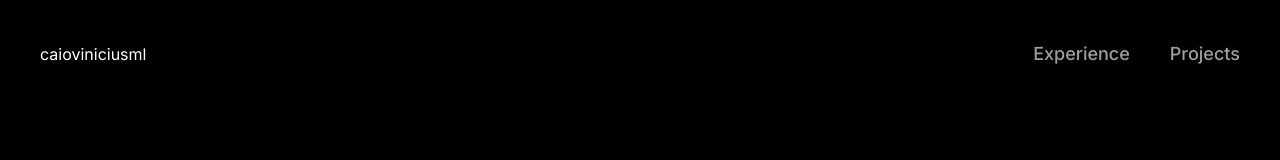
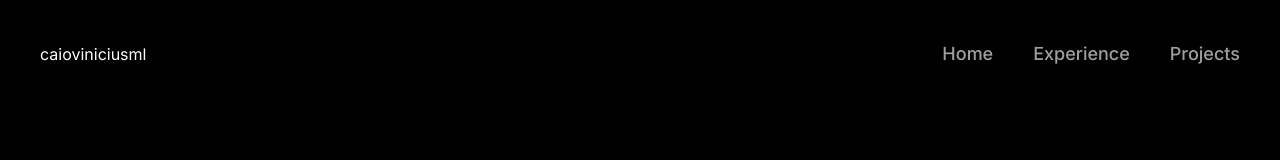
Before and after one commit to caioviniciusml/caioviniciusml-webpage, a Next.js app: page / in a window 1280 px wide. Shown: the top 160 px of the page. Built offline with nearby package versions, Linux system fonts and the light colour scheme.

Commit message:
refactor: adding home link in header nav

```diff
--- a/src/components/header.tsx
+++ b/src/components/header.tsx
@@ -19,6 +19,9 @@ export function Header() {
                 caioviniciusml
             </Link>
             <nav className="hidden sm:flex gap-10 text-lg text-grayprimary font-medium">
+                <Link href={'/'} className="hover:text-white">
+                    Home
+                </Link>
                 <Link href={'/experience'} className="hover:text-white">
                     Experience
                 </Link>
@@ -43,6 +46,9 @@ export function Header() {
                     <SheetContent className="bg-black border-graysecondary w-52">
                         <SheetHeader>
                             <SheetTitle className="mt-5 flex flex-col items-start gap-2 text-lg text-white font-normal">
+                                <Link href={'/'} onClick={() => setOpenNav(!openNav)}>
+                                    Home
+                                </Link>
                                 <Link href={'/experience'} onClick={() => setOpenNav(!openNav)}>
                                     Experience
                                 </Link>
```
